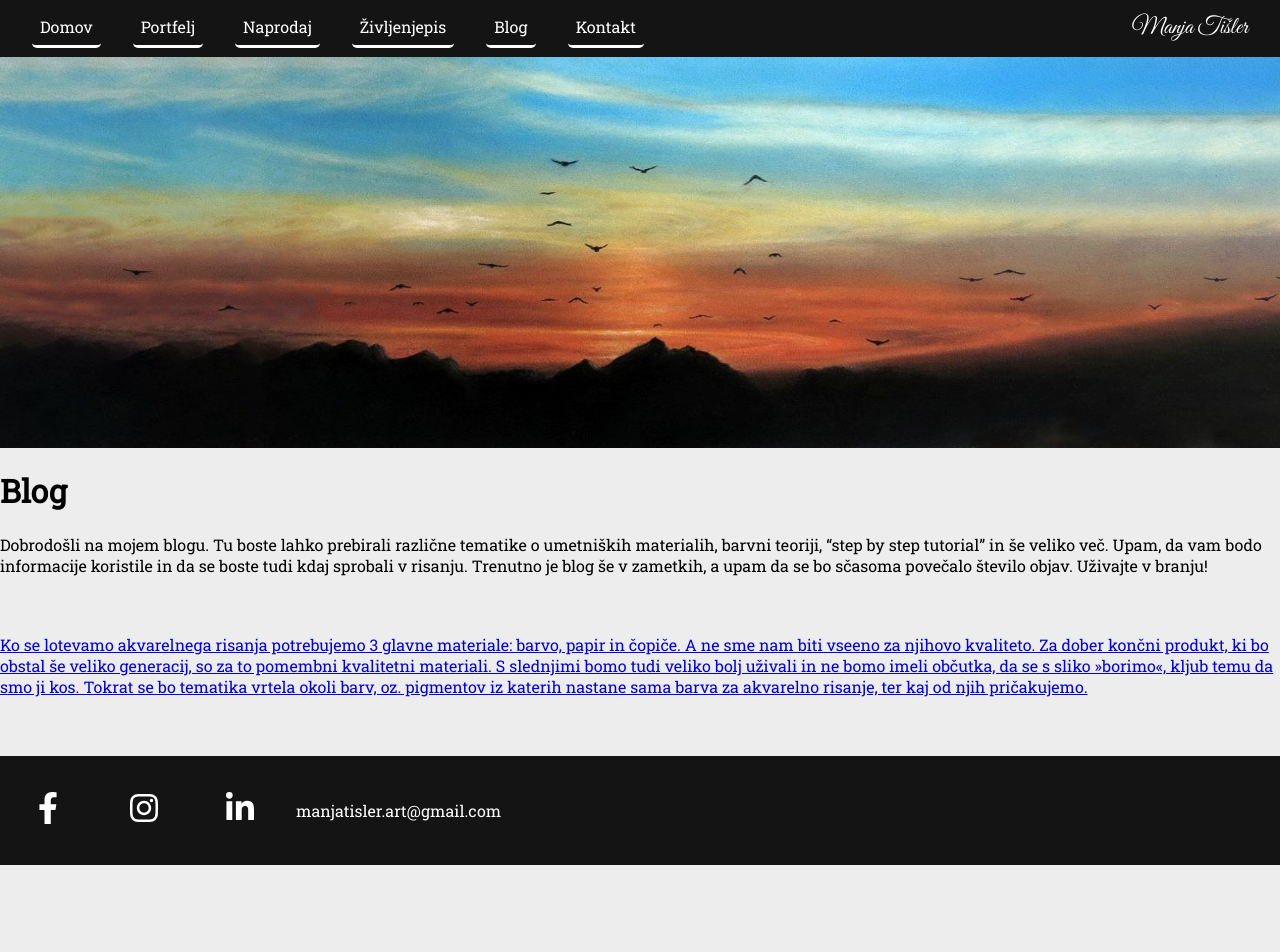
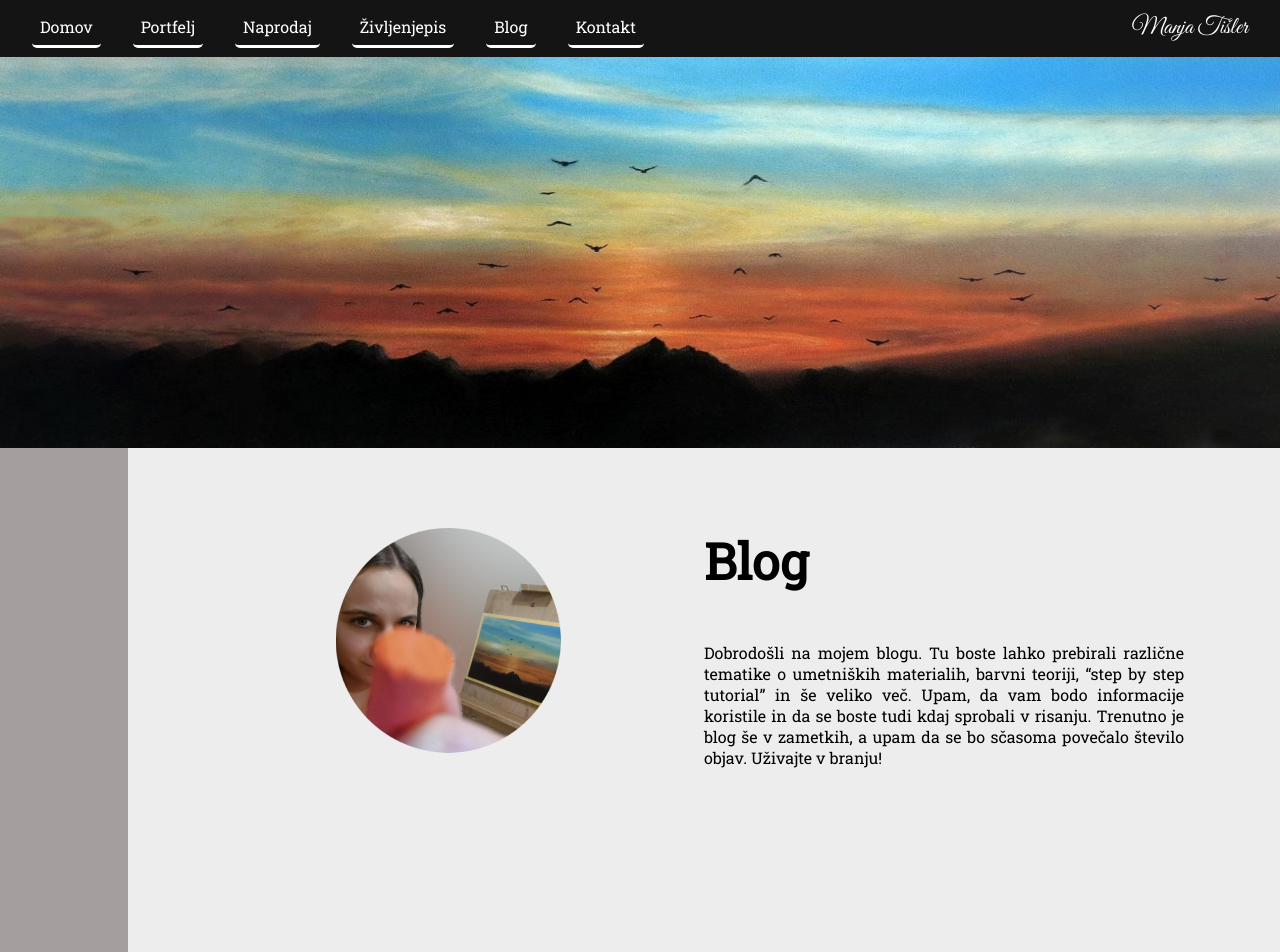
Before and after one commit to jureperos/Manja_Art_React, a React (Create React App) app: page /blog in a window 1280 px wide. Shown: the top 952 px of the page. Before the commit the page ends 865 px from the top, so only its background shows below. Built offline with nearby package versions, Linux system fonts and the light colour scheme.

Commit message:
blog layout mostly done

```diff
--- /dev/null
+++ b/src/components/blog/Blog.css
@@ -0,0 +1,27 @@
+.background {
+    display: grid;
+    grid-template-columns: 1fr 1fr;
+    background: linear-gradient(to right, #A49E9E 10%, #ededed 10% 100%);
+    height: 100vh;
+    padding: 5rem 5% 0 15%;
+}
+
+.blog-intro-img {
+    justify-self: center;
+}
+
+.blog-title {
+    margin: 0;
+    padding-bottom: 2rem;
+    font-size: 50px;
+}
+
+.blog-descr {
+    text-align: justify;
+    padding-right: 2rem;
+}
+
+.blog-links {
+    grid-column: 1 / -1;
+    padding: 0 3rem;
+}
--- a/src/components/blog/Blog.js
+++ b/src/components/blog/Blog.js
@@ -1,5 +1,7 @@
 import BlogLinks from './blogLinks/BlogLinks'
 import BlogArr from './BlogArr'
+import './Blog.css';
+import blogImg from './blog_intro.png';
 
 function Blog() {
     const blogLinkElements = BlogArr.map(element => {
@@ -15,9 +17,14 @@
     })
     return (
         <>
-            <h1> Blog </h1>
-            <p>Dobrodošli na mojem blogu. Tu boste lahko prebirali različne tematike o umetniških materialih, barvni teoriji, “step by step tutorial” in še veliko več. Upam, da vam bodo informacije koristile in da se boste tudi kdaj sprobali v risanju. Trenutno je blog še v zametkih, a upam da se bo sčasoma povečalo število objav. Uživajte v branju!</p>
-            {blogLinkElements}
+            <div className='background'>
+                <img src={ blogImg } alt="" className="blog-intro-img" />
+                <div>
+                    <h1 className='blog-title'> Blog </h1>
+                    <p className='blog-descr'>Dobrodošli na mojem blogu. Tu boste lahko prebirali različne tematike o umetniških materialih, barvni teoriji, “step by step tutorial” in še veliko več. Upam, da vam bodo informacije koristile in da se boste tudi kdaj sprobali v risanju. Trenutno je blog še v zametkih, a upam da se bo sčasoma povečalo število objav. Uživajte v branju!</p>
+                </div>
+                <div className='blog-links'>{blogLinkElements}</div>
+            </div>
         </>
     )
 }
```
Also changed, not shown: src/components/blog/blogLinks/blog1Img.png (added), src/components/blog/blog_intro.png (added).
